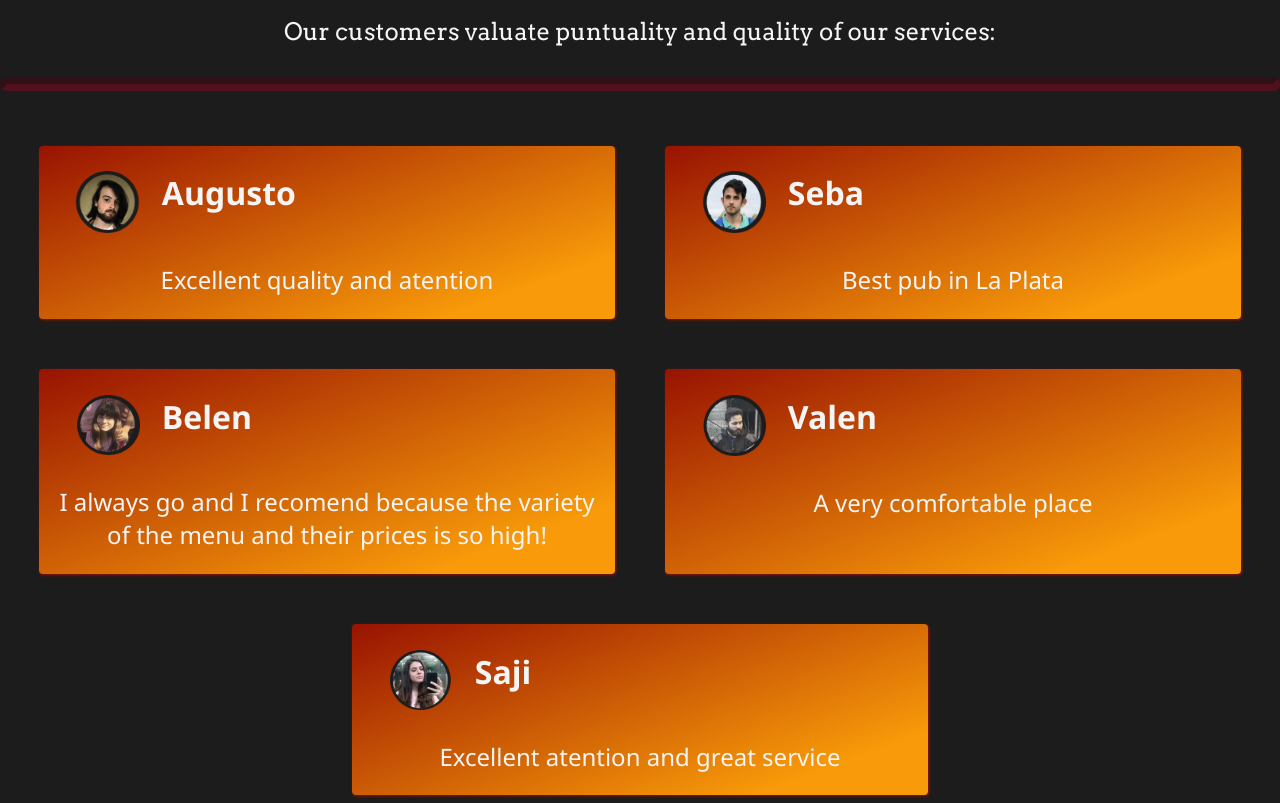
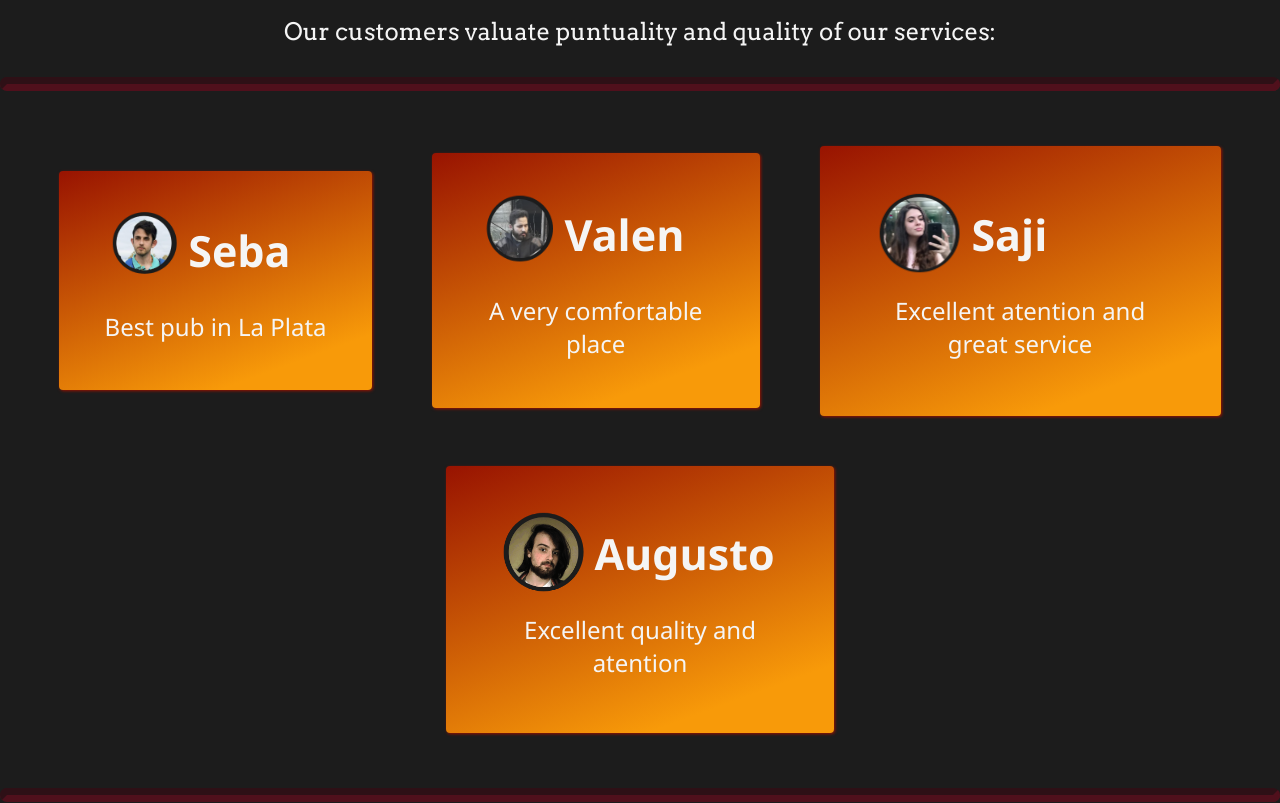
Before and after one commit to augustobor/RockBeer, a website: page index.html in a window 1280 px wide. Shown: the part 1220-2023 px from the top of the page. Drawn offline with nearby package versions, Linux system fonts and the light colour scheme; a web font is replaced by a local one.

Commit message:
loading opinions with vue did it

```diff
--- a/index.html
+++ b/index.html
@@ -68,7 +68,15 @@
 
         <hr/>
             <div id="main--carrusel-opinions">
-
+                <ol v-for="opinion in userInfoList">
+                    <article>
+                        <div>
+                            <img v-bind:src = "opinion.profile" alt="image icon"/>
+                            <b>{{ opinion.name }}</b>
+                        </div>
+                        <p>{{ opinion.opinion }}</p>
+                    </article>
+                </ol>
             </div>
         <hr/>
     </section>
@@ -96,6 +104,7 @@
 
     </footer>
 
+    <script src="https://cdn.jsdelivr.net/npm/vue/dist/vue.js"></script>
     <script src="./js/index.js"></script>
     <script src="./SEO.json" type="application/ld+json"></script>
 </body>
--- a/js/index.js
+++ b/js/index.js
@@ -1,11 +1,11 @@
+new Vue({
+    el: '#main--carrusel-opinions',
 
-const userInfoList = [
+    data () {
+      return {
 
-    {
-        profile: '../images/main/icons/augusIcon.webp',
-        name : 'Augusto',
-        opinion: 'Excellent quality and atention',
-    },
+        userInfoList: [
+
 
             {
                 profile: '../images/main/icons/sebaIcon.webp',
@@ -13,11 +13,6 @@ const userInfoList = [
                 opinion: 'Best pub in La Plata',
             },
 
-    {
-        profile: '../images/main/icons/belIcon.webp',
-        name : 'Belen',
-        opinion: 'I always go and I recomend because the variety of the menu and their prices is so high!',
-    },
 
             {
                 profile: '../images/main/icons/valenIcon.webp',
@@ -30,31 +25,14 @@ const userInfoList = [
                 name : 'Saji',
                 opinion: 'Excellent atention and great service',
             },
-]
 
+            {
+                profile: '../images/main/icons/augusIcon.webp',
+                name : 'Augusto',
+                opinion: 'Excellent quality and atention',
+            },
+        ],
 
-const cont = document.getElementById("main--carrusel-opinions")
-
-
-userInfoList.forEach(item => {
-
-   const article = document.createElement('article')
-   const subContainer = document.createElement('div')
-   const profile = document.createElement('img')
-   const name = document.createElement('b')
-   const description = document.createElement('p')
-
-   profile.src = item.profile
-   profile.alt = "image icon"
-   name.textContent = item.name
-
-   subContainer.appendChild(profile)
-   subContainer.appendChild(name)
-
-   description.textContent = item.opinion
-
-   article.appendChild(subContainer)
-   article.appendChild(description)
-   cont.appendChild(article)
-
+      }
+    }
   })
--- a/stylesheets/main/desktop.css
+++ b/stylesheets/main/desktop.css
@@ -55,13 +55,20 @@ menu {
 .main--carrusel > p {
 	margin-top: 10rem;
 }
+
+
+
 #main--carrusel-opinions article {
-	width: 45%;
+	font-size: 4rem;
+	padding: 10%;
 }
 
-#main--carrusel-opinions article div img{
-	width: 12%;
-	height: 12%;
+#main--carrusel-opinions article div {
+	font-size: 4.3rem;
+}
+
+#main--carrusel-opinions article div img {
+	transform: scale(1.4);
 }
 
 /*footer*/
--- a/stylesheets/main/tablet.css
+++ b/stylesheets/main/tablet.css
@@ -25,19 +25,14 @@ menu li a {
 	display: flex;
 	justify-content: center;
 	flex-wrap: wrap;
+	align-items: center;
 }
 
 #main--carrusel-opinions article {
-	margin: 2.5rem;
 	padding: 1%;
 	font-size: 2.5rem;
-	width: 43%;
 }
 
-#main--carrusel-opinions article div img{
-	width: 15%;
-	height: 15%;
-}
 
 /*footer*/
 
```
Also changed, not shown: html/products.html (+14 -0 lines), js/products.js (+10 -44 lines). Lines whose indentation alone changed are shown as unchanged.
